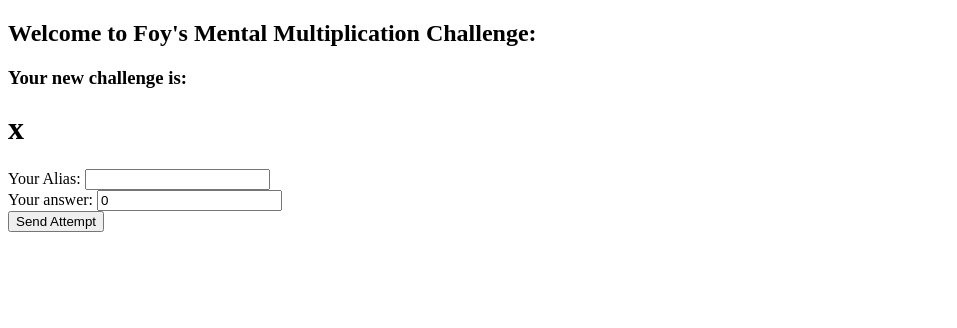
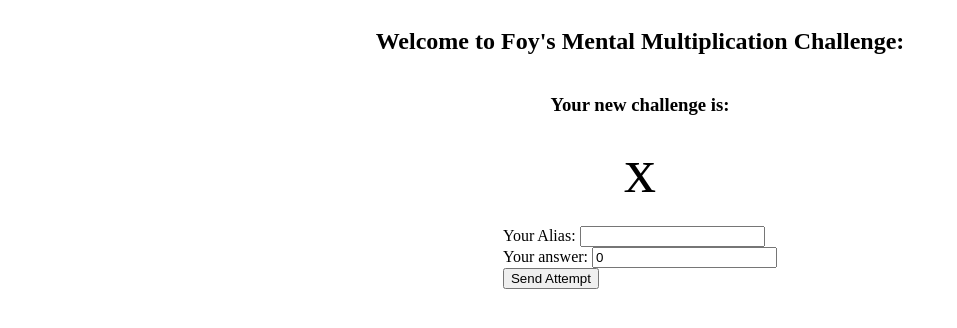
Before and after one commit to FoyCR/SpringTestMultplicationApp, a React (Create React App) app in the folder challenges-frontend/: page / in a window 1280 px wide. Shown: the top 328 px of the page, without its empty margins (0-957 px from the left). Built offline with nearby package versions, Linux system fonts and the light colour scheme; no server answers.

Commit message:
Update ChallengeComponent
to add the ListAttemptsComponent and pass the attempts array plus minor refactoring

```diff
--- a/challenges-frontend/src/Components/ChallengeComponent.js
+++ b/challenges-frontend/src/Components/ChallengeComponent.js
@@ -1,5 +1,6 @@
 import * as React from "react";
 import ApiClient  from "../services/ApiClient";
+import ListAttemptsComponent from "./ListAttemptsComponent";
 
 class ChallengeComponent extends React.Component {
     constructor(props) {
@@ -9,7 +10,8 @@ class ChallengeComponent extends React.Component {
             b: '',
             user: '',
             message: '',
-            answer: 0
+            answer: 0,
+            lastAttempts: [] //this one will hold the last attempts array
         };
         this.handleSubmitAttempt = this.handleSubmitAttempt.bind(this);
         this.handleChange = this.handleChange.bind(this);
@@ -18,6 +20,9 @@ class ChallengeComponent extends React.Component {
     //The componentDidMount function is a lifecycle method that you can implement
     // in React to execute logic right after the component is rendered the first time.
     componentDidMount(): void {
+        this.refreshChallenge();
+    }
+    refreshChallenge(){
         ApiClient.challenge().then (
             res => {
                 if (res.ok) {
@@ -57,6 +62,8 @@ class ChallengeComponent extends React.Component {
                     } else {
                         this.updateMessage("Sorry, Your answer is wrong, but keep playing!");
                     }
+                    this.updateLastAttempts(this.state.user);
+                    this.refreshChallenge();
 
                 });
             }else {
@@ -71,14 +78,30 @@ class ChallengeComponent extends React.Component {
         });
     }
 
+    updateLastAttempts(userAlias: string) {
+        ApiClient.getAttempts(userAlias).then(res => {
+            if (res.ok) {
+                let attempts: Attempt[] = [];
+                res.json().then(data => {
+                    data.forEach(item => {
+                        attempts.push(item);
+                    });
+                    this.setState({
+                        lastAttempts:attempts
+                    });
+                })
+            }
+        })
+    }
+
     render () {
         return (
-            <div>
-                <div>
-                    <h2>Welcome to Foy's Mental Multiplication Challenge: </h2>
-                    <h3>Your new challenge is: </h3>
-                    <h1>{this.state.a} x {this.state.b}</h1>
-                </div>
+            <div className="display-column">
+
+                <h2>Welcome to Foy's Mental Multiplication Challenge: </h2>
+                <h3>Your new challenge is: </h3>
+                <div className="challenge">{this.state.a} x {this.state.b}</div>
+                <br/>
                 <form onSubmit={this.handleSubmitAttempt}>
                     <label>
                         Your Alias: <input type = "text" maxLength="23" name="user" value={this.state.user} onChange={this.handleChange} />
@@ -91,6 +114,7 @@ class ChallengeComponent extends React.Component {
                     <input type="submit" value="Send Attempt"></input>
                 </form>
                 <h4>{this.state.message}</h4>
+                {this.state.lastAttempts.length > 0 && <ListAttemptsComponent lastAttempts={this.state.lastAttempts}/>}
             </div>
         );
     }
```
